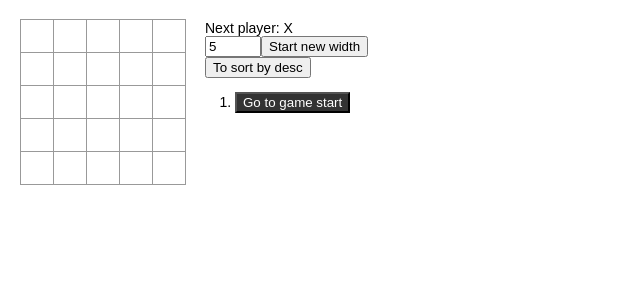
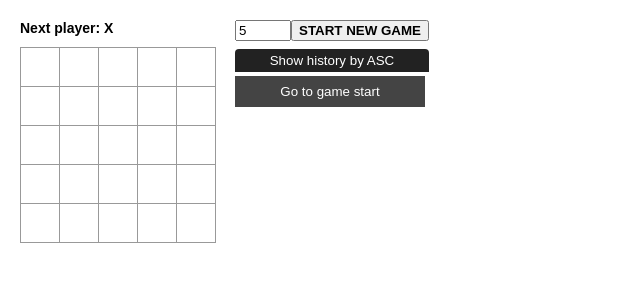
Before and after one commit to ahl2811/tictactoe-bt2, a React (Create React App) app: page / in a window 1280 px wide. Shown: the top 300 px of the page, without its empty margins (0-640 px from the left). Built offline with nearby package versions, Linux system fonts and the light colour scheme.

Commit message:
refactor code

```diff
--- /dev/null
+++ b/src/common/constants.js
@@ -0,0 +1,2 @@
+export const MIN_WIDTH = 5;
+export const MAX_WIDTH = 15;
--- a/src/App.js
+++ b/src/components/App/App.js
@@ -1,7 +1,7 @@
 import { useState } from 'react';
-import Board from './components/Board';
-import { MAX_WIDTH, MIN_WIDTH } from './constants';
-import { calculateWinner } from './helpers';
+import Board from '../Board';
+import { MAX_WIDTH, MIN_WIDTH } from '../../common/constants';
+import { calculateWinner } from '../../common/helpers';
 
 function App() {
   const localBoardWidth = localStorage.getItem('boardWidth')
@@ -10,7 +10,7 @@ function App() {
   const [boardWidth, setBoardWidth] = useState(localBoardWidth);
   const [history, setHistory] = useState([
     {
-      selectedItem: undefined,
+      selectedPos: undefined,
       squares: Array(localBoardWidth ** 2).fill(null),
     },
   ]);
@@ -20,7 +20,7 @@ function App() {
 
   const initGame = (width) => {
     setHistory([
-      { selectedItem: undefined, squares: Array(width ** 2).fill(null) },
+      { selectedPos: undefined, squares: Array(width ** 2).fill(null) },
     ]);
     setStepNumber(0);
     setXIsNext(true);
@@ -43,7 +43,7 @@ function App() {
 
     const squares = current.squares.slice();
     squares[i] = xIsNext ? 'X' : 'O';
-    newHistory.push({ selectedItem: i, squares });
+    newHistory.push({ selectedPos: i, squares });
 
     setHistory(newHistory);
     setStepNumber(newHistory.length - 1);
@@ -74,7 +74,7 @@ function App() {
     return (
       <li key={move}>
         <button
-          className={stepNumber === move ? 'move-list selected' : ''}
+          className={stepNumber === move ? 'selected' : ''}
           onClick={() => jumpTo(move)}
         >
           {desc}
@@ -100,15 +100,16 @@ function App() {
   return (
     <div className="game">
       <div className="game-board">
+        <div className="status">{status}</div>
+
         <Board
           squares={squares}
-          selectedItem={current.selectedItem}
+          selectedItem={current.selectedPos}
           wonLine={wonLine}
           onClick={handleClick}
         />
       </div>
       <div className="game-info">
-        <div>{status}</div>
         <div>
           <input
             value={boardWidth}
@@ -118,12 +119,18 @@ function App() {
             onChange={(e) => setBoardWidth(parseInt(e.target.value))}
             onKeyPress={handleEnterBoardWidthInput}
           ></input>
-          <button onClick={onChangeBoardWidth}>Start new width</button>
+          <button onClick={onChangeBoardWidth}>
+            <b>START NEW GAME</b>
+          </button>
         </div>
-        <button onClick={toggleSort}>
-          {isDescSort ? 'To sort by asc' : 'To sort by desc'}
-        </button>
-        <ol reversed={isDescSort}>{moves}</ol>
+        <div className="sort">
+          <button onClick={toggleSort}>
+            {isDescSort ? 'Show history by DESC' : 'Show history by ASC'}
+          </button>
+        </div>
+        <div className="move-list">
+          <ul reversed={isDescSort}>{moves}</ul>
+        </div>
       </div>
     </div>
   );
--- a/src/constants.js
+++ /dev/null
@@ -1,2 +0,0 @@
-export const MIN_WIDTH = 5;
-export const MAX_WIDTH = 12;
--- a/src/index.css
+++ b/src/index.css
@@ -23,14 +23,14 @@ ul {
   border: 1px solid #999;
   float: left;
   font-size: 24px;
-  font-weight: bold;
+  font-weight: 600;
   line-height: 34px;
-  height: 34px;
+  height: 40px;
   margin-right: -1px;
   margin-top: -1px;
   padding: 0;
   text-align: center;
-  width: 34px;
+  width: 40px;
 }
 
 .square.won {
@@ -58,7 +58,53 @@ ul {
   margin-left: 20px;
 }
 
-button.move-list.selected {
-  background: #333;
+.move-list {
+  max-height: 280px;
+  overflow-y: auto;
+  margin-top: 8px;
+  margin: 0;
+}
+
+.move-list > ul {
+  margin: 0;
+  padding: 0;
+  padding-right: 4px;
+  list-style-type: none;
+}
+
+.move-list button {
+  border: none;
+  background: #ddd;
+  padding: 8px 16px;
+  margin-bottom: 4px;
+  width: 100%;
+}
+
+button:hover {
+  opacity: 0.8;
+}
+
+.move-list .selected {
+  background: #444;
   color: #fff;
 }
+
+.sort button {
+  width: 100%;
+  border: 0;
+  border-radius: 4px 4px 0 0;
+  background: #222;
+  color: #fff;
+  padding: 4px;
+  margin: 4px 0;
+  margin-top: 8px;
+}
+
+.sort button:hover {
+  opacity: 0.9;
+}
+
+.status {
+  margin-bottom: 12px;
+  font-weight: 600;
+}
--- a/src/index.js
+++ b/src/index.js
@@ -1,7 +1,7 @@
 import React from 'react';
 import ReactDOM from 'react-dom';
 import './index.css';
-import App from './App';
+import App from './components/App/App';
 import reportWebVitals from './reportWebVitals';
 
 ReactDOM.render(
```
Also changed, not shown: src/common/helpers.js (renamed from src/helpers.js), src/components/App/App.css (renamed from src/App.css), 1 other file (tests, documents, lock files or other folders).
